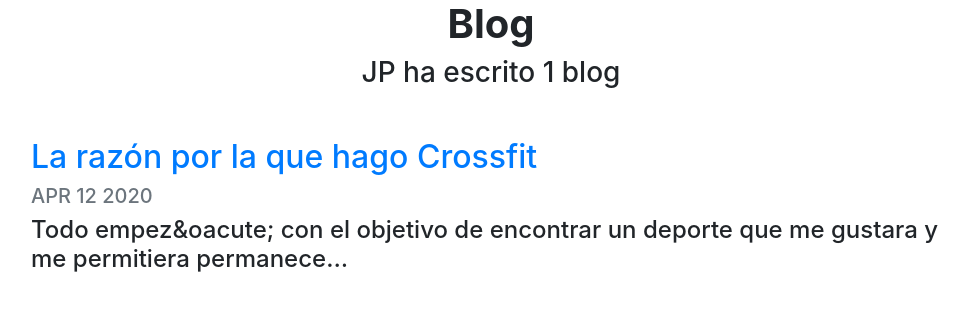
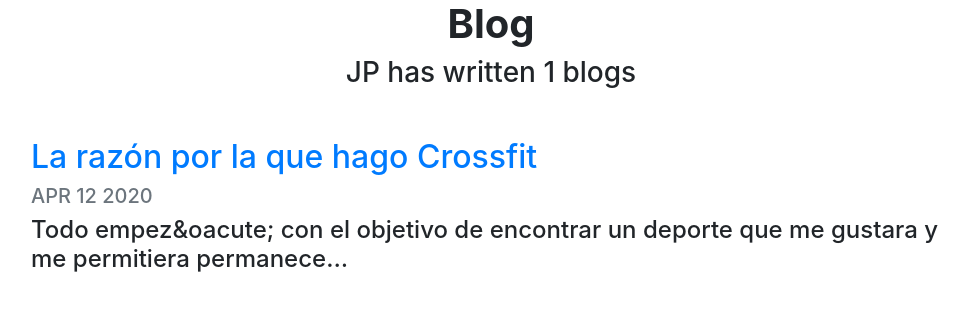
Before and after one commit to jpbalut/personalportfolio, a Django app: page /blog/ in a window 1280 px wide. Shown: the part 56-367 px from the top of the page, without its empty margins (149-1118 px from the left). Run offline with Django 3.2, Linux system fonts and the light colour scheme; data comes from the database, SQL or seed files in the repository; some libraries are stand-ins or nearby versions.

Commit message:
pagina blogs en ingles

```diff
--- a/blog/templates/blog/all_blogs.html
+++ b/blog/templates/blog/all_blogs.html
@@ -6,7 +6,7 @@
 
 <h1 id="blogtitle" class="font-weight-bold text-center">Blog</h1>
 
-<h3 class="text-center mb-5">JP ha escrito {{ blogs.count }} blog{{ blogs.count|pluralize }}</h3>
+<h3 class="text-center mb-5">JP has written {{ blogs.count }} blogs{{ blogs.count|pluralize }}</h3>
 
 {% for blog in blogs %}
 <div class="row justify-content-center my-3">
```
